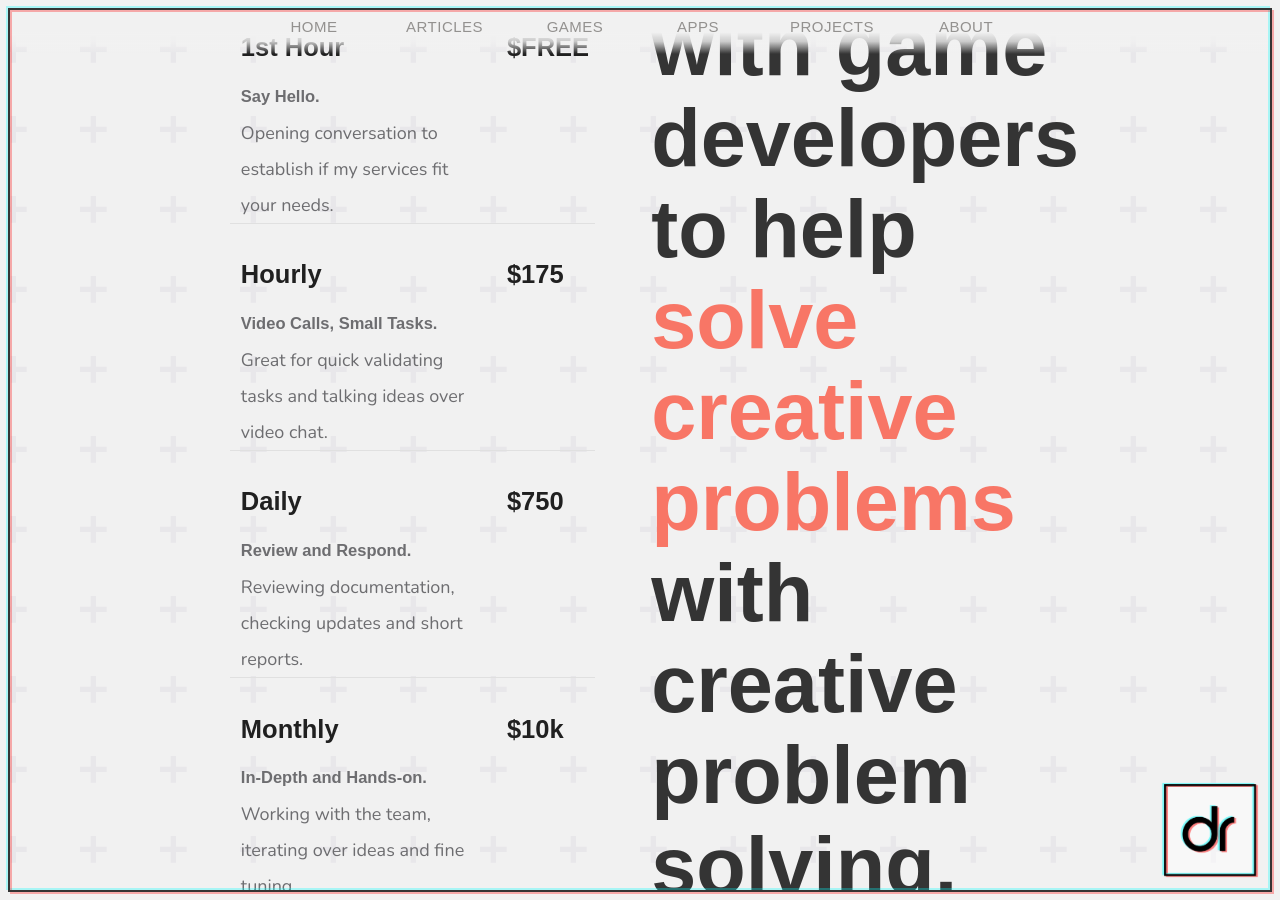
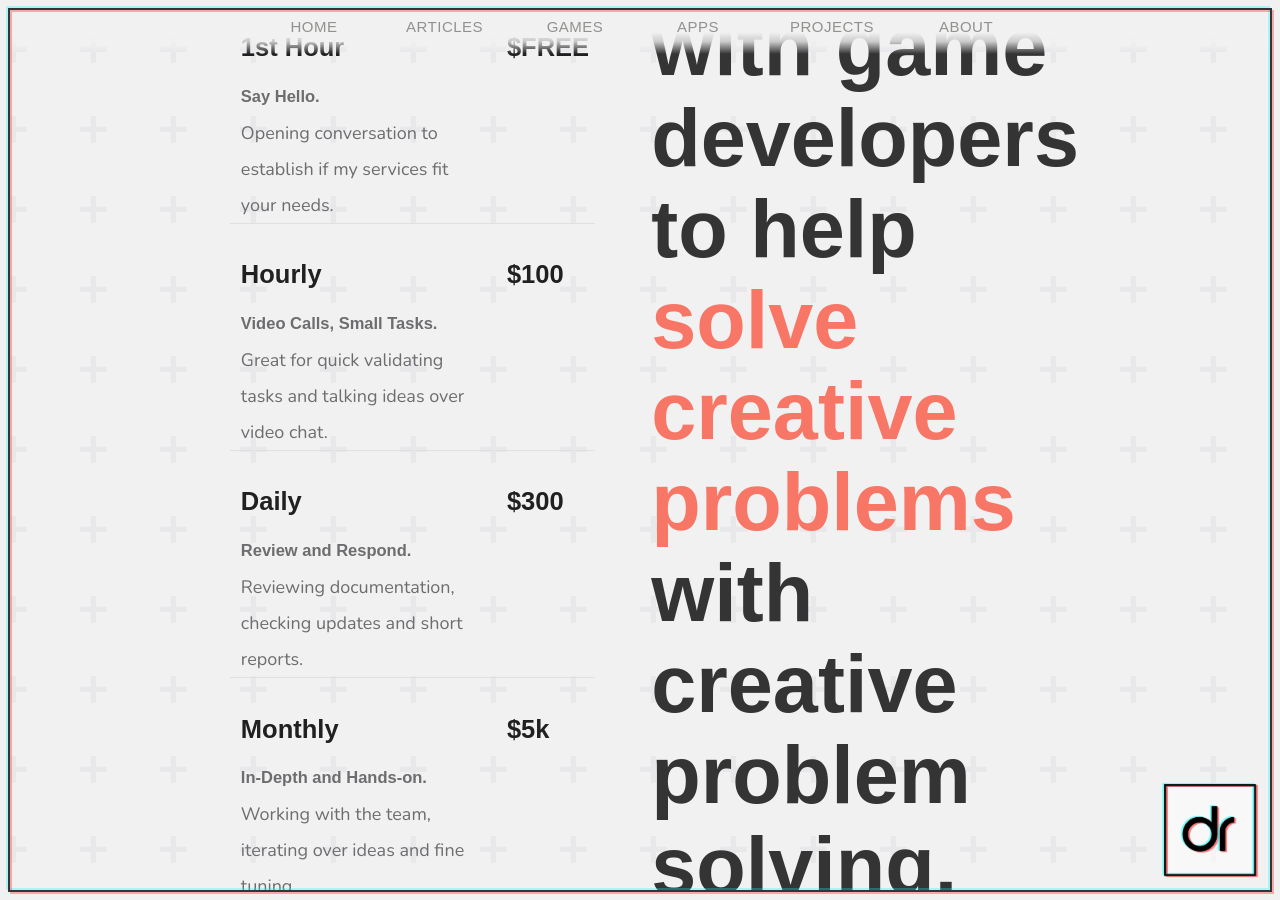
Before and after one commit to roskelld/myblog, a Jekyll site: the page built from index.html, in a window 1280 px wide and 900 px high, scrolled down 2634 px. Built offline with Jekyll 4.4.1, drawn with Linux system fonts in a browser that asks for light colours.

Commit message:
Updated base site

```diff
--- a/_data/games/games.json
+++ b/_data/games/games.json
@@ -141,7 +141,7 @@
   "role": ["Senior Level Designer"],
   "work": ["Level Design", "Combat Design", "Level Scripting", "Boss Fight", "Contract Pitching"],
   "trailer": "https://www.youtube.com/watch?v=dbpi8GIcmGQ",
-  "description": "Employed to redevelop and script fifteen of the game's seventeen levels. The games was originally developed by Accliam before they went out of business, and picked up to be completed by Silverback Studios. <br>The work involved freshening up the level designs to improve quality, and to adapt level design into the rewritten storyline, as well as meeting with prospective publishers and giving presentations of the game prior to it being signed. <br>Core tasks included using the in-house editor for enemy placement, AI scripting, objective triggers, cutscene design/scripting, boss fight design and implementation, sound effect recording and performing, as well as liaising with the art team on any environmental changes and programming team on control and gameplay improvements."
+  "description": "Employed to redevelop and script fifteen of the game's seventeen levels. The games was originally developed by Acclaim before they went out of business, and picked up to be completed by Silverback Studios. <br>The work involved freshening up the level designs to improve quality, and to adapt level design into the rewritten storyline, as well as meeting with prospective publishers and giving presentations of the game prior to it being signed. <br>Core tasks included using the in-house editor for enemy placement, AI scripting, objective triggers, cutscene design/scripting, boss fight design and implementation, sound effect recording and performing, as well as liaising with the art team on any environmental changes and programming team on control and gameplay improvements."
 }, {
 
   "id": "nak",
--- a/index.html
+++ b/index.html
@@ -2,7 +2,6 @@
 layout: page
 title: Dean Roskell | Video Game Development Consultant and Freelance Design Services
 description: Video Game Design Consultant bringing nearly 20 years of experience to game developers, indie devs, and publishers to create better games and overcome challenges.
-<!-- description: Let's level up your game's design and give player's something to get excited about! Dean Roskell brings nearly 20 years of Game Design experience from some of the worlds biggest AAA games and global brands. -->
 order:
 ---
 
@@ -125,7 +124,7 @@ order:
                     <p class="no-vertical-margin soft-grey-text-1">Great for quick validating tasks and talking ideas over video chat.</p>
                 </div>
                 <div class="col s4">
-                    <h3 class="bold">$175</h3>
+                    <h3 class="bold">$100</h3>
                 </div>
             </div>
 
@@ -138,7 +137,7 @@ order:
                     <p class="no-vertical-margin soft-grey-text-1">Reviewing documentation, checking updates and short reports.</p>
                 </div>
                 <div class="col s4">
-                    <h3 class="bold">$750</h3>
+                    <h3 class="bold">$300</h3>
                 </div>
             </div>
 
@@ -153,7 +152,7 @@ order:
                     </p>
                 </div>
                 <div class="col s4">
-                    <h3 class="bold">$10k</h3>
+                    <h3 class="bold">$5k</h3>
                 </div>
             </div>
 
@@ -276,7 +275,7 @@ order:
 <section class="height-20"></section>
 
 <!-- IMAGE -->
-<section class="fixed" style="background-image: url('{{base}}/assets/mass-effect-andromeda-1.jpg')">
+<section class="fixed">
     <section class="height-10"></section>
     <div class="row">
         <div class="col s12 m4 push-m7">
--- a/js/site.js
+++ b/js/site.js
@@ -9,5 +9,7 @@ document.addEventListener( 'DOMContentLoaded', function() {
         sideNav[0].open();
     }, false );
 
+    // const materialboxedEls = document.querySelectorAll( '.materialboxed' );
+    // const materialboxed = M.Materialbox.init(materialboxedEls, {});
     AOS.init();
 }, false );
```
